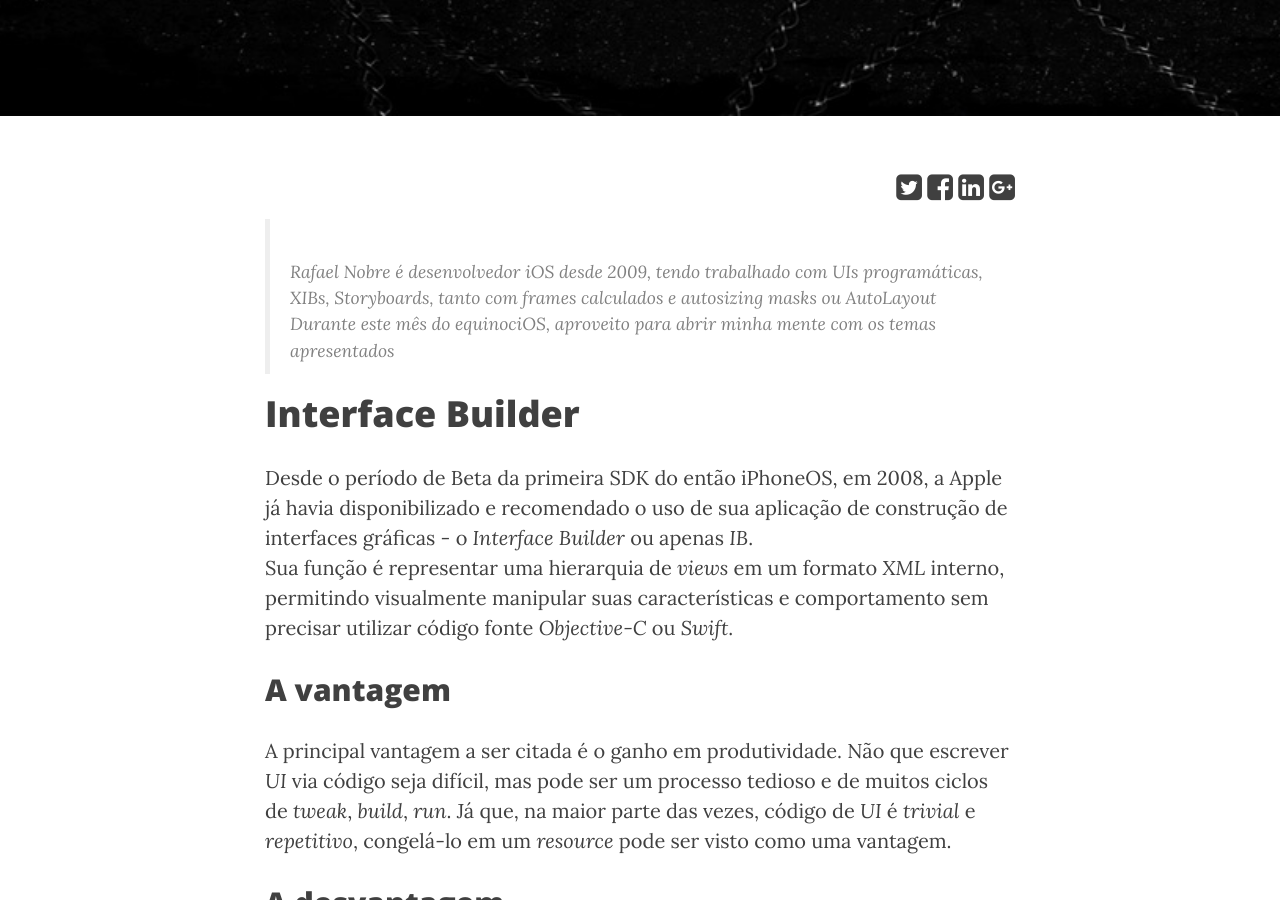
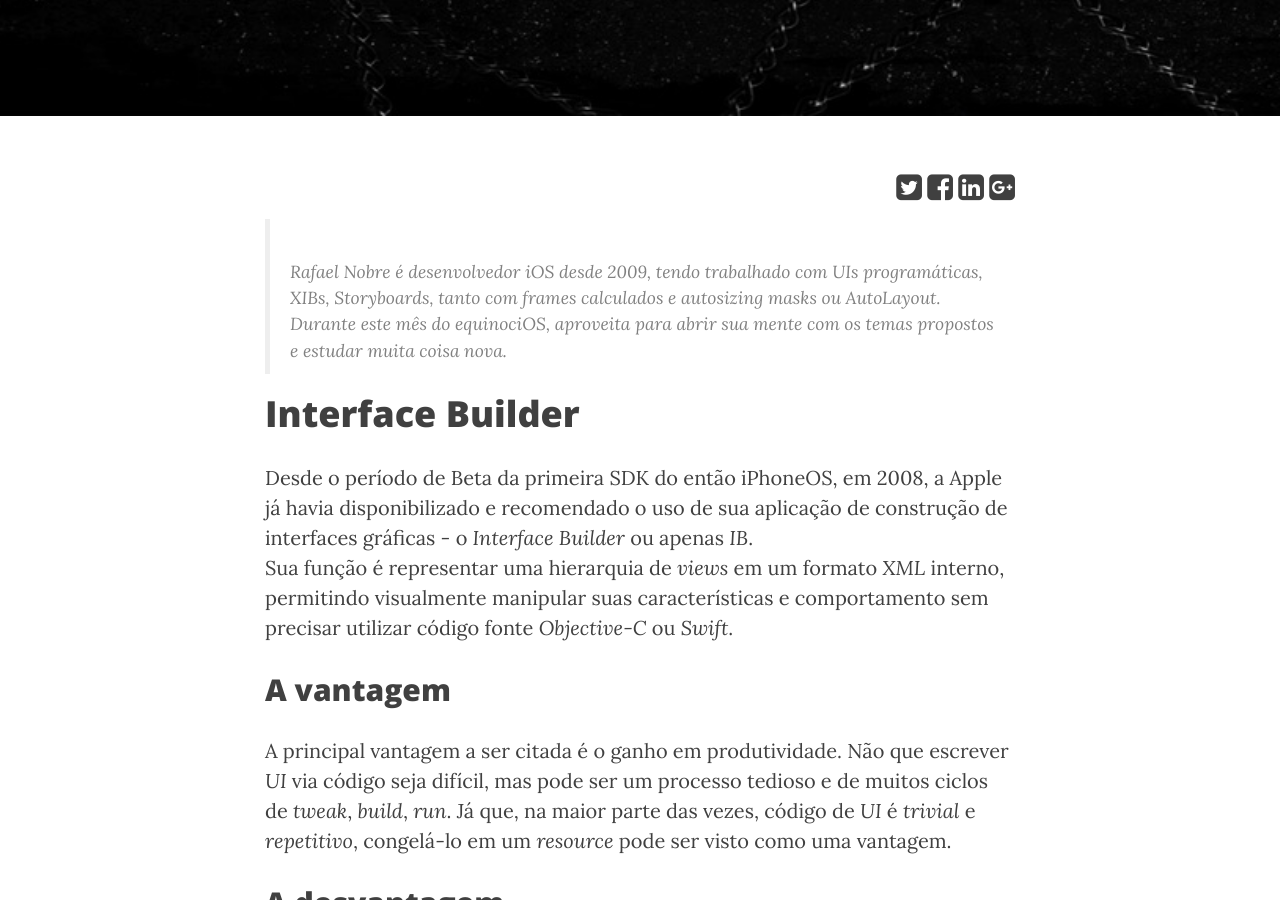
Before and after one commit to CocoaHeadsBrasil/equinociOS, a Jekyll site: the page built from _posts/2016-03-07-desmistificando-storyboards.markdown, in a window 1280 px wide and 900 px high, scrolled down 420 px. Built offline with Jekyll 4.4.1, drawn with Linux system fonts in a browser that asks for light colours; nearby versions of some CDN libraries; comment, search, counter and statistics services are not loaded.

Commit message:
Update 2016-03-07-desmistificando-storyboards.markdown

```diff
--- a/_posts/2016-03-07-desmistificando-storyboards.markdown
+++ b/_posts/2016-03-07-desmistificando-storyboards.markdown
@@ -8,8 +8,8 @@ header-img: "img/nobre84/bg.jpg"
 category:   storyboards
 ---
 
-> Rafael Nobre é desenvolvedor iOS desde 2009, tendo trabalhado com UIs programáticas, XIBs, Storyboards, tanto com frames calculados e autosizing masks ou AutoLayout
-> Durante este mês do equinociOS, aproveito para abrir minha mente com os temas apresentados
+> Rafael Nobre é desenvolvedor iOS desde 2009, tendo trabalhado com UIs programáticas, XIBs, Storyboards, tanto com frames calculados e autosizing masks ou AutoLayout.
+> Durante este mês do equinociOS, aproveita para abrir sua mente com os temas propostos e estudar muita coisa nova.
 
 # Interface Builder
 
```
